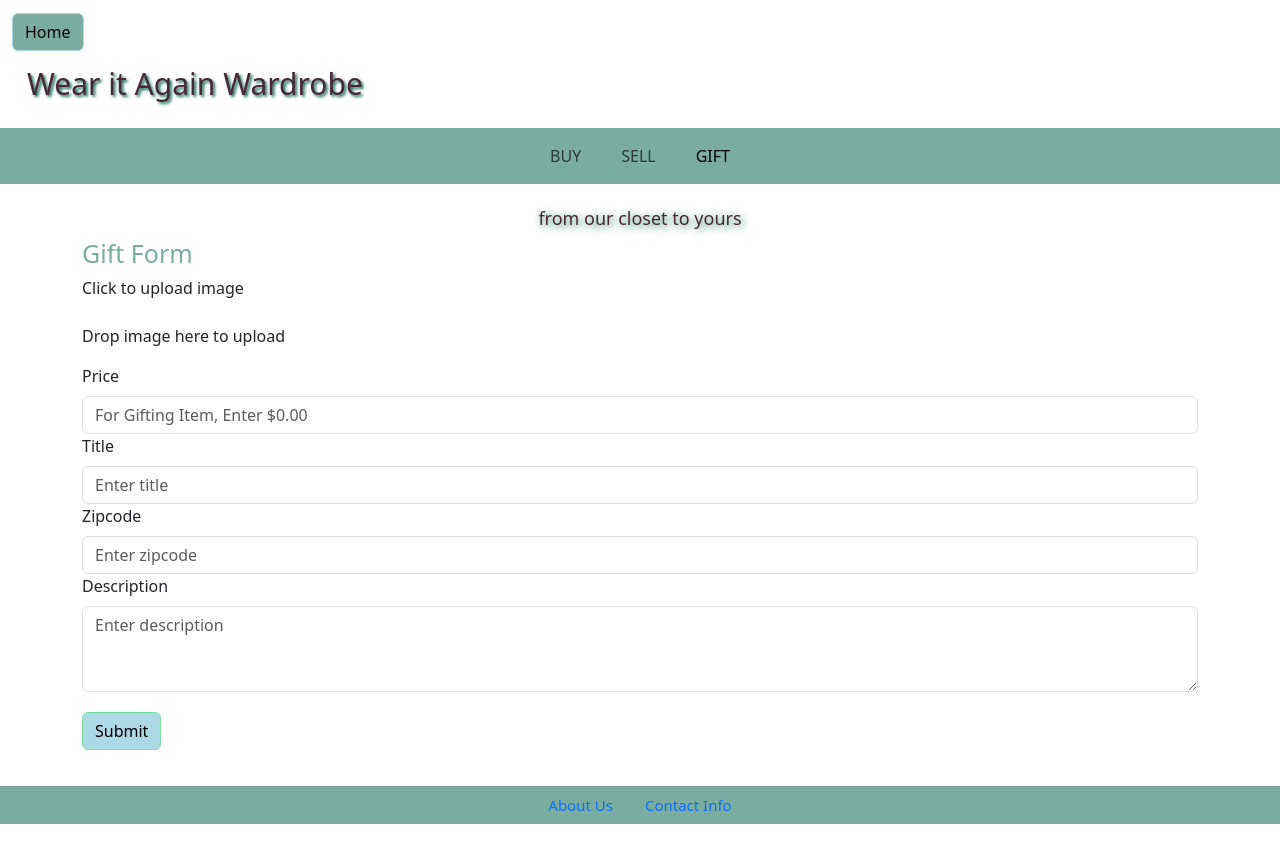
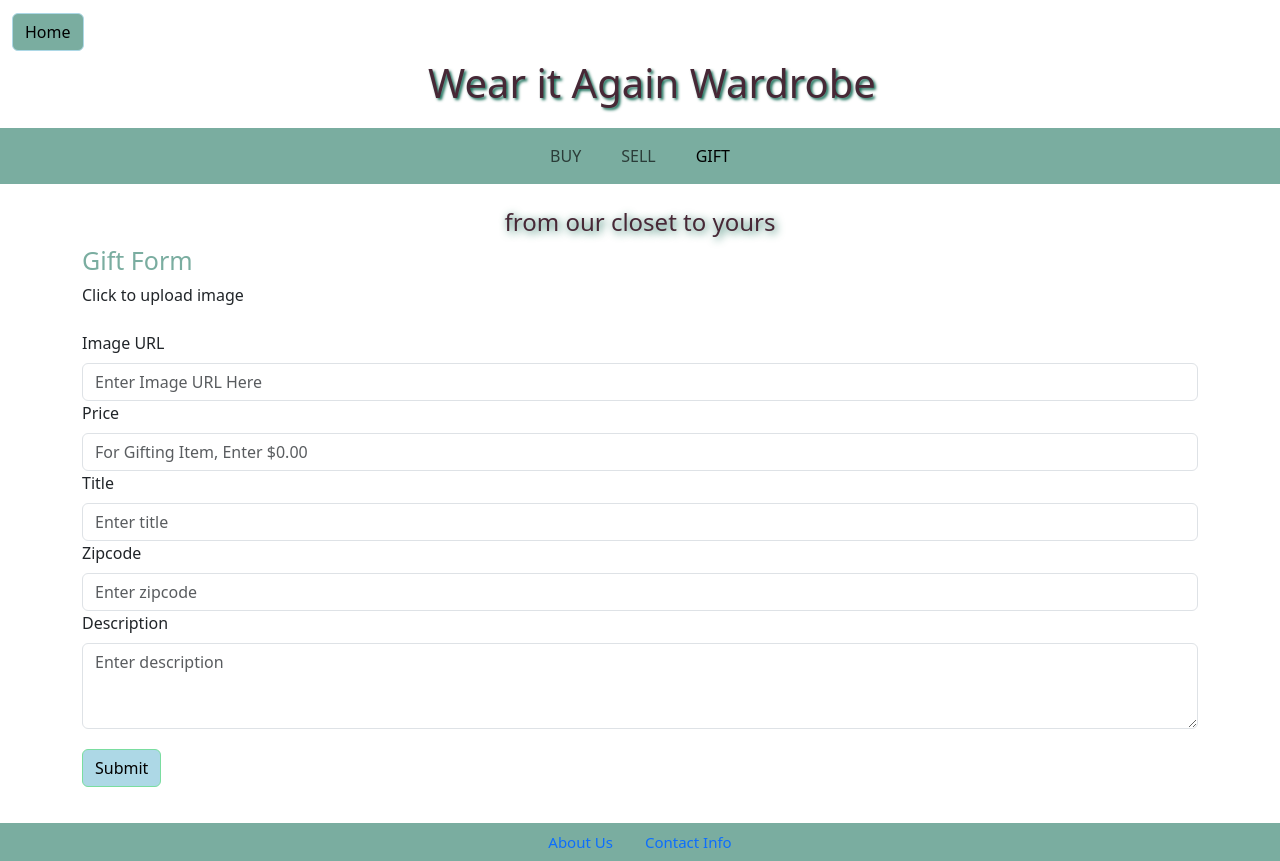
Before and after one commit to chrism-la/Wear-It-All, a React (Create React App) app in the folder client/: page /gift in a window 1280 px wide. Before the commit the page ends 824 px from the top, so only its background shows below. Built offline with nearby package versions, Linux system fonts and the light colour scheme.

Commit message:
buy page layout rendered results and added url field and removed drop link

```diff
--- a/client/src/App.css
+++ b/client/src/App.css
@@ -1,245 +1,25 @@
-/* this is for cell phone */
-/* @media (min-width: 360px) and (min-height: 720px) {
-
-    #root {
-        display:inline;
-    }
-    .navbar-brand {
-        width: 100vw;
-        box-sizing: border-box;
-        display: inline-flex;
-        flex-direction: row;
-        flex-wrap: nowrap;
-        justify-content: space-evenly;
-        align-items: stretch;
-        margin-right: 0;
-    }
-
-    h1 {
-        font-size: 24px !important;
-        color: #472836 !important;
-        text-shadow: 2px 2px 2px #136b55;
-        box-sizing: border-box;
-        width: 100vw;
-        padding: 15px 15px 2px 9px;
-    } */
-/* this is to hide the drag and drop picture option */
-/* .hidden{
-    display: none;
-}
-
-    h3 {
-        color: #472836 !important;
-        text-shadow: 2px 2px 2px #136b55;
-        box-sizing: border-box;
-        padding-top: 15px;
-    }
-
-    h4 {
-        font-size: 15px !important;
-        color: #136b55 !important;
-        text-shadow: 2px 2px 5px #472836;
-        box-sizing: border-box;
-        width: 100vw;
-        text-align: center;
-        padding-top: 15px;
-        padding-bottom: 5px;
-    }
-
+@media (min-width: 360px) and (min-height: 720px) {
     h6 {
         background: rgba(0, 0, 0, 0.4);
         text-shadow: 1px 1px 3px black;
         border-radius: 5px;
     }
 
-    .btn-primary {
-        background-color: #c6d2cf !important;
-        border-color: grey !important;
-        color: black !important;
-        margin-left: 30px;
-        margin-right: 5px;
-        margin-top: 13px;
-        margin-bottom: 11px
-
-    }
-
-    .sellButton,
-    .giftButton,
-    .updateButton {
-        margin: 20px;
-    }
-
-    .navbar-nav {
-        background-color: #7aada0;
-        width: 100vw;
-        justify-content: space-evenly;
-
-    }
-    p {
-        background: rgba(0, 0, 0, 0.5);
-        margin: 0.1px;
-        padding: 10px;
-        text-align: justify;
-        text-shadow: 1px 1px 3px black;
-        color: #7aada0;
-        border-radius: 10px;
-    }
-
-    .row {
-        padding-left: 12px;
-        padding-right: 10px;
-    }
-
-    .showButton {
-        display: flex;
-        justify-content: center;
-        padding-right: 20px;
-    }
-    .footer {
-        background-color: #7aada0;
-        padding-left: 80px;
-        text-decoration: none;
-        font-size: small;
-    }
-
-
-
-
-
-} */
-
-/* this is for laptop view */
-/* @media (min-width: 1366px) and (min-height: 768px) {
-
-    #root {
-        display: inline;
-    }
-
-    .navbar-brand {
-        width: 100vw;
-        box-sizing: border-box;
-        display: inline-flex;
-        flex-direction: row;
-        flex-wrap: nowrap;
-        justify-content: space-evenly;
-        align-items: stretch;
-        margin-right: 0;
-    } */
-/* Wear it again Wardrobe title */
-/* h1 {
-        font-size: 75px !important;
-        color: #472836 !important;
-        text-shadow: 5px 5px 10px #136b55;
-        box-sizing: border-box;
-        width: 100vw;
-        padding: 1px 1px 1px 100px;
-    }
-
-a.nav-link {
-    font-size: 30px;
-
-}
-
-
-
-
-    h3 {
-        color: #472836 !important;
-        text-shadow: 2px 2px 2px #136b55;
-        box-sizing: border-box;
-        padding-top: 15px;
-    } */
-
-/* from our closet to yours wording */
-/* h4 {
-        font-size: 40px !important;
-        color: #136b55 !important;
-        text-shadow: 2px 2px 5px #472836;
-        box-sizing: border-box;
-        width: 100vw;
-        text-align: center;
-        padding-top: 15px;
-        padding-bottom: 5px;
-    } */
-
-/* words on the carousel */
-/* h6 {
-        background: rgba(0, 0, 0, 0.4);
-        text-shadow: 1px 1px 3px black;
-        border-radius: 5px;
-        font-size: 35px !important;
-    }
-
-    .btn-primary {
-        background-color: #c6d2cf !important;
-        border-color: grey !important;
-        color: black !important;
-        margin-left: 30px;
-        margin-right: 5px;
-        margin-top: 13px;
-        margin-bottom: 11px
-
-    } */
-
-/* .sellButton,
-    .giftButton,
-    .updateButton {
-        margin: 20px;
-    }
-
-    .navbar-nav {
-        background-color: #7aada0;
-        width: 100vw;
-        justify-content: space-evenly;
-
-    }
-    p {
-        background: rgba(0, 0, 0, 0.5);
-        margin: 0.1px;
-        padding: 10px;
-        text-align: justify;
-        text-shadow: 1px 1px 3px black;
-        color: #7aada0;
-        border-radius: 10px;
-    } */
-
-/* .row {
-        padding-left: 12px;
-        padding-right: 10px;
-    }
-
-    .showButton {
-
-        display: flex;
-        justify-content: center;
-        padding-right: 20px;
-    }
-    .footer {
-        background-color: #7aada0;
-        text-decoration: none;
-        font-size: small;
-    }
-
-}
-
-@media (max-width: 1920px) and (max-height: 1080px) {
-
-
-} */
-@media (min-width: 360px) and (min-height: 720px) {
-
-    h6 {
-        background: rgba(0, 0, 0, 0.4);
-        text-shadow: 1px 1px 3px black;
-        border-radius: 5px;
+    .hidden {
+        display: none;
     }
 }
 
 @media (min-width: 1366px) and (min-height: 768px) {
+    h1 {
+        font-size: 100px !important;
+        justify-content: center;
+        padding: "150px 10px 10px 395px";
+    }
 
-h1 {
-
-}
+    h4 {
+        font-size: 38px !important;
+    }
 
     h6 {
         background: rgba(0, 0, 0, 0.4);
@@ -253,19 +33,37 @@ h1 {
     .gift {
         font-size: 45px !important;
     }
+
+    .hidden {
+        display: none;
+    }
 }
 
 @media (min-width: 1920px) and (min-height: 1080px) {
+    h1 {
+        font-size: 145px !important;
+        justify-content: center;
+        padding: "150px 10px 10px 395px";
+    }
+
+    h4 {
+        font-size: 38px !important;
+    }
+
     h6 {
         background: rgba(0, 0, 0, 0.4);
         text-shadow: 1px 1px 3px black;
         border-radius: 5px;
-        font-size: 60px !important;
+        font-size: 35px !important;
     }
 
     .buy,
     .sell,
     .gift {
-        font-size: 60px !important;
+        font-size: 45px !important;
+    }
+
+    .hidden {
+        display: none;
     }
 }
--- a/client/src/components/ImageCards.js
+++ b/client/src/components/ImageCards.js
@@ -1,6 +1,6 @@
 import React from 'react';
-import { Card, CardGroup } from 'react-bootstrap';
-import { useNavigate } from 'react-router-dom';
+import { Card, Row, Col } from 'react-bootstrap';
+import { useNavigate } from 'react-router-dom'; // Assuming you're using React Router
 
 const ImageCards = ({ filteredData }) => {
     const navigate = useNavigate();
@@ -8,14 +8,19 @@ const ImageCards = ({ filteredData }) => {
     const handleCardClick = (imageData) => {
         navigate('/show', { state: { imageData } });
     };
+
     return (
-        <CardGroup>
-            {filteredData.map((item, index) => (
-                <Card key={index} onClick={() => handleCardClick(item)}>
-                    <Card.Img variant="top" src={item.image} alt={`ImageCards ${index + 1}`} />
-                </Card>
-            ))}
-        </CardGroup>
+        <div className="container">
+            <Row>
+                {filteredData.map((item, index) => (
+                    <Col key={index} xs={12} sm={6} md={4} lg={4} xl={4}>
+                        <Card onClick={() => handleCardClick(item)}>
+                            <Card.Img variant="top" src={item.image} alt={`ImageCards ${index + 1}`} />
+                        </Card>
+                    </Col>
+                ))}
+            </Row>
+        </div>
     );
 };
 
--- a/client/src/components/giftForm.js
+++ b/client/src/components/giftForm.js
@@ -90,6 +90,11 @@ const GiftForm = () => {
                     </Form.Group>
 
                     <Form.Group controlId="formPrice">
+                        <Form.Label>Image URL</Form.Label>
+                        <Form.Control type="text" placeholder="Enter Image URL Here" value={price} onChange={(e) => setPrice(e.target.value)} />
+                    </Form.Group>
+
+                    <Form.Group controlId="formPrice">
                         <Form.Label>Price</Form.Label>
                         <Form.Control
                             type="text"
--- a/client/src/components/header.js
+++ b/client/src/components/header.js
@@ -12,16 +12,13 @@ export default function Header() {
                 <Navbar bg="" expand="lg">
                     <Container className="flex-row align-items-center">
                         <Navbar.Brand className="" as={Link} to="/">
-                            <Button style={{backgroundColor: "#7aada0", color: "black", borderColor: "lightblue"}}>Home</Button>
+                            <Button className="" style={{backgroundColor: "#7aada0", color: "black", borderColor: "lightblue"}}>Home</Button>
 
-                            <h1
+                            <h1 className="pt-2 text-center"
                                 style={{
-                                    fontSize: "30px",
                                     color: "#472836",
                                     textShadow: "2px 2px 3px #136b55",
-
                                     width: "100vw",
-                                    padding: "15px 5px 5px 15px",
                                 }}
                             >
                                 Wear it Again Wardrobe
@@ -52,7 +49,6 @@ export default function Header() {
             </div>
 
             <h4 className= "pt-4" style={{
-                                    fontSize: "18px",
                                     color: "#472836",
                                     textShadow: "2px 2px 8px #136b55",
                                     boxSizing: "border-box",
--- a/client/src/components/sellForm.js
+++ b/client/src/components/sellForm.js
@@ -87,6 +87,11 @@ const SellForm = () => {
                     </Form.Group>
 
                     <Form.Group controlId="formPrice">
+                        <Form.Label>Image URL</Form.Label>
+                        <Form.Control type="text" placeholder="Enter Image URL Here" value={price} onChange={(e) => setPrice(e.target.value)} />
+                    </Form.Group>
+
+                    <Form.Group controlId="formPrice">
                         <Form.Label>Price</Form.Label>
                         <Form.Control type="text" placeholder="Enter price" value={price} onChange={(e) => setPrice(e.target.value)} />
                     </Form.Group>
--- a/client/src/components/updateForm.js
+++ b/client/src/components/updateForm.js
@@ -106,6 +106,11 @@ const UpdateForm = ({ imageData }) => {
                     </Form.Group>
 
                     <Form.Group controlId="formPrice">
+                        <Form.Label>Image URL</Form.Label>
+                        <Form.Control type="text" placeholder="Enter Image URL Here" value={price} onChange={(e) => setPrice(e.target.value)} />
+                    </Form.Group>
+
+                    <Form.Group controlId="formPrice">
                         <Form.Label>Price</Form.Label>
                         <Form.Control
                             type="text"
```
